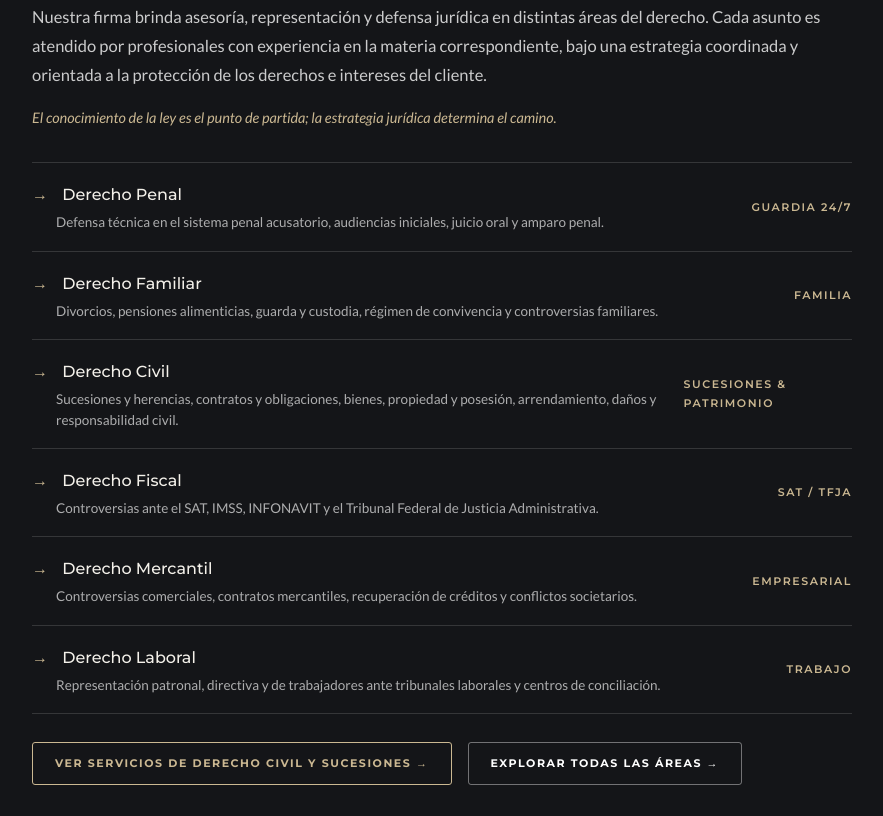
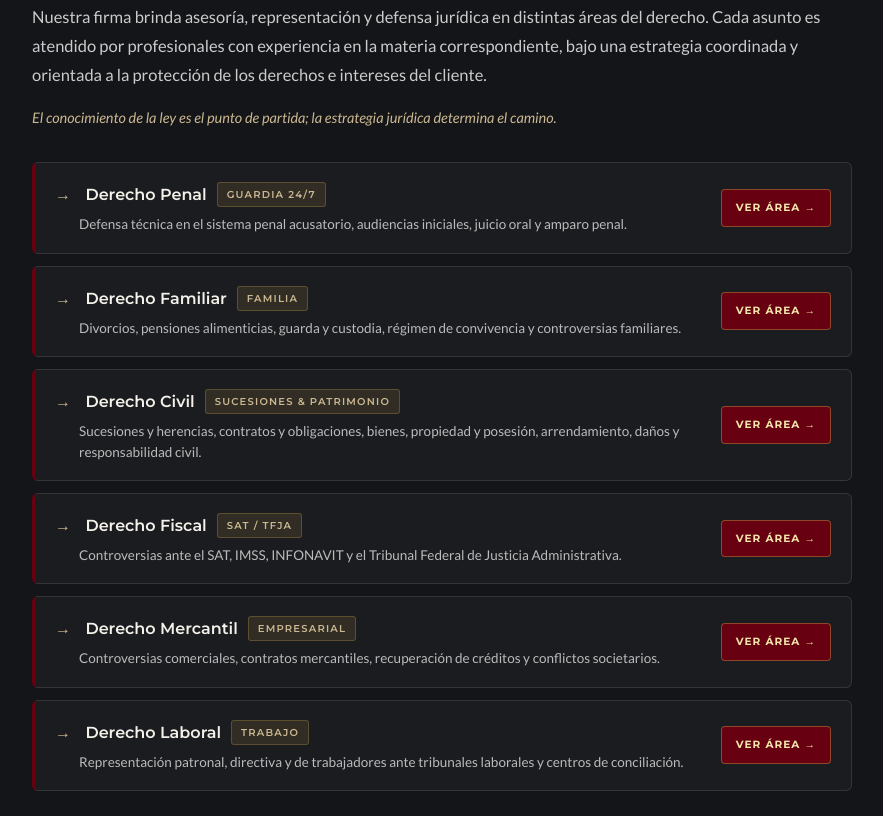
Before and after one commit to Lion-1111/-GirTor-Asociados-, a plain HTML site: page index.html in a window 1280 px wide. Shown: the part 1880-2696 px from the top of the page, without its empty margins (72-955 px from the left). Drawn offline with nearby package versions, Linux system fonts and the light colour scheme.

Commit message:
feat: areas primero en footer, tarjetas interactivas con boton Ver area en areas de practica v61.0

```diff
--- a/css/styles.css
+++ b/css/styles.css
@@ -1580,21 +1580,28 @@ body.menu-open #wa-float,
 
 .obsidian-arrow-list {
   list-style: none;
-  border-top: 1px solid rgba(255, 255, 255, 0.14);
+  display: flex;
+  flex-direction: column;
+  gap: 12px;
 }
 
 .obsidian-arrow-list li a {
   display: flex;
   align-items: center;
   justify-content: space-between;
-  gap: 14px;
-  padding: 18px 0;
-  border-bottom: 1px solid rgba(255, 255, 255, 0.14);
+  gap: 18px;
+  padding: 18px 20px;
+  background: rgba(255, 255, 255, 0.03);
+  border: 1px solid rgba(255, 255, 255, 0.11);
+  border-left: 3px solid var(--crimson);
+  border-radius: 6px;
   font-family: var(--font-heading);
   font-size: 16px;
   font-weight: 500;
   color: #f4f1ea;
-  transition: color 0.2s ease, padding-left 0.2s ease;
+  text-decoration: none;
+  cursor: pointer;
+  transition: background 0.25s ease, border-color 0.25s ease, color 0.2s ease, transform 0.22s ease;
 }
 
 .obsidian-arrow-list li a span.arrow-mark {
@@ -1603,11 +1610,17 @@ body.menu-open #wa-float,
 }
 
 .obsidian-arrow-list li a span.arrow-tag {
-  font-size: 11px;
+  display: inline-block;
+  padding: 3px 9px;
+  border-radius: 3px;
+  background: rgba(201, 168, 76, 0.12);
+  border: 1px solid rgba(201, 168, 76, 0.28);
+  font-size: 10px;
   font-weight: 600;
-  letter-spacing: 0.14em;
+  letter-spacing: 0.12em;
   text-transform: uppercase;
   color: var(--gold-light);
+  white-space: nowrap;
 }
 
 /* ── Animaciones Modernas Limpias (Cero Neón) ── */
@@ -1660,7 +1673,10 @@ body.menu-open #wa-float,
 
 .obsidian-arrow-list li a:hover {
   color: var(--gold-light);
-  padding-left: 8px;
+  background: rgba(255, 255, 255, 0.055);
+  border-color: rgba(201, 168, 76, 0.42);
+  border-left-color: var(--gold-light);
+  transform: translateX(4px);
 }
 
 .obsidian-arrow-list li a span.arrow-mark {
@@ -1675,16 +1691,70 @@ body.menu-open #wa-float,
 .obsidian-area-main {
   display: flex;
   flex-direction: column;
-  gap: 4px;
+  gap: 6px;
+}
+
+.obsidian-area-head {
+  display: flex;
+  align-items: center;
+  flex-wrap: wrap;
+  gap: 8px 10px;
+}
+
+.obsidian-area-name {
+  font-weight: 600;
 }
 
 .obsidian-area-desc {
   font-family: var(--font-body);
   font-size: 13.5px;
   font-weight: 400;
-  color: rgba(255, 255, 255, 0.65);
+  color: rgba(255, 255, 255, 0.7);
   line-height: 1.5;
   padding-left: 24px;
+}
+
+.obsidian-area-cta {
+  display: inline-flex;
+  align-items: center;
+  gap: 6px;
+  padding: 9px 14px;
+  border-radius: 4px;
+  background: #670010;
+  border: 1px solid rgba(201, 168, 76, 0.42);
+  color: #f3e5ab;
+  font-family: var(--font-heading);
+  font-size: 10.5px;
+  font-weight: 700;
+  letter-spacing: 0.1em;
+  text-transform: uppercase;
+  white-space: nowrap;
+  flex-shrink: 0;
+  transition: background 0.2s ease, border-color 0.2s ease, color 0.2s ease, transform 0.2s ease;
+}
+
+.obsidian-arrow-list li a:hover .obsidian-area-cta {
+  background: var(--gold-mid);
+  border-color: var(--gold-light);
+  color: #120c08;
+  transform: translateX(2px);
+}
+
+@media (max-width: 600px) {
+  .obsidian-arrow-list li a {
+    flex-direction: column;
+    align-items: flex-start;
+    gap: 12px;
+    padding: 16px 15px;
+  }
+
+  .obsidian-area-desc {
+    padding-left: 0;
+  }
+
+  .obsidian-area-cta {
+    padding: 8px 13px;
+  }
 }
 
 /* 4 Fases Metodológicas (2x2 en Escritorio, Vertical en Móvil para Lectura Clara) */
--- a/index.html
+++ b/index.html
@@ -27,7 +27,7 @@
   <script src="https://cdnjs.cloudflare.com/ajax/libs/gsap/3.12.5/gsap.min.js" defer></script>
   <script src="https://cdnjs.cloudflare.com/ajax/libs/gsap/3.12.5/ScrollTrigger.min.js" defer></script>
 
-  <link rel="stylesheet" href="css/styles.css?v=59.0" />
+  <link rel="stylesheet" href="css/styles.css?v=61.0" />
 </head>
 <body>
 
@@ -403,55 +403,73 @@
           <li>
             <a href="practica.html#penal">
               <div class="obsidian-area-main">
-                <span><span class="arrow-mark">&rarr;</span> Derecho Penal</span>
+                <div class="obsidian-area-head">
+                  <span class="obsidian-area-name"><span class="arrow-mark">&rarr;</span> Derecho Penal</span>
+                  <span class="arrow-tag">Guardia 24/7</span>
+                </div>
                 <span class="obsidian-area-desc">Defensa técnica en el sistema penal acusatorio, audiencias iniciales, juicio oral y amparo penal.</span>
               </div>
-              <span class="arrow-tag">Guardia 24/7</span>
+              <span class="obsidian-area-cta">Ver área &rarr;</span>
             </a>
           </li>
           <li>
             <a href="practica.html#familiar">
               <div class="obsidian-area-main">
-                <span><span class="arrow-mark">&rarr;</span> Derecho Familiar</span>
+                <div class="obsidian-area-head">
+                  <span class="obsidian-area-name"><span class="arrow-mark">&rarr;</span> Derecho Familiar</span>
+                  <span class="arrow-tag">Familia</span>
+                </div>
                 <span class="obsidian-area-desc">Divorcios, pensiones alimenticias, guarda y custodia, régimen de convivencia y controversias familiares.</span>
               </div>
-              <span class="arrow-tag">Familia</span>
+              <span class="obsidian-area-cta">Ver área &rarr;</span>
             </a>
           </li>
           <li>
             <a href="practica.html#civil">
               <div class="obsidian-area-main">
-                <span><span class="arrow-mark">&rarr;</span> Derecho Civil</span>
+                <div class="obsidian-area-head">
+                  <span class="obsidian-area-name"><span class="arrow-mark">&rarr;</span> Derecho Civil</span>
+                  <span class="arrow-tag">Sucesiones &amp; Patrimonio</span>
+                </div>
                 <span class="obsidian-area-desc">Sucesiones y herencias, contratos y obligaciones, bienes, propiedad y posesión, arrendamiento, daños y responsabilidad civil.</span>
               </div>
-              <span class="arrow-tag">Sucesiones &amp; Patrimonio</span>
+              <span class="obsidian-area-cta">Ver área &rarr;</span>
             </a>
           </li>
           <li>
             <a href="practica.html#fiscal">
               <div class="obsidian-area-main">
-                <span><span class="arrow-mark">&rarr;</span> Derecho Fiscal</span>
+                <div class="obsidian-area-head">
+                  <span class="obsidian-area-name"><span class="arrow-mark">&rarr;</span> Derecho Fiscal</span>
+                  <span class="arrow-tag">SAT / TFJA</span>
+                </div>
                 <span class="obsidian-area-desc">Controversias ante el SAT, IMSS, INFONAVIT y el Tribunal Federal de Justicia Administrativa.</span>
               </div>
-              <span class="arrow-tag">SAT / TFJA</span>
+              <span class="obsidian-area-cta">Ver área &rarr;</span>
             </a>
           </li>
           <li>
             <a href="practica.html#mercantil">
               <div class="obsidian-area-main">
-                <span><span class="arrow-mark">&rarr;</span> Derecho Mercantil</span>
+                <div class="obsidian-area-head">
+                  <span class="obsidian-area-name"><span class="arrow-mark">&rarr;</span> Derecho Mercantil</span>
+                  <span class="arrow-tag">Empresarial</span>
+                </div>
                 <span class="obsidian-area-desc">Controversias comerciales, contratos mercantiles, recuperación de créditos y conflictos societarios.</span>
               </div>
-              <span class="arrow-tag">Empresarial</span>
+              <span class="obsidian-area-cta">Ver área &rarr;</span>
             </a>
           </li>
           <li>
             <a href="practica.html#laboral">
               <div class="obsidian-area-main">
-                <span><span class="arrow-mark">&rarr;</span> Derecho Laboral</span>
+                <div class="obsidian-area-head">
+                  <span class="obsidian-area-name"><span class="arrow-mark">&rarr;</span> Derecho Laboral</span>
+                  <span class="arrow-tag">Trabajo</span>
+                </div>
                 <span class="obsidian-area-desc">Representación patronal, directiva y de trabajadores ante tribunales laborales y centros de conciliación.</span>
               </div>
-              <span class="arrow-tag">Trabajo</span>
+              <span class="obsidian-area-cta">Ver área &rarr;</span>
             </a>
           </li>
         </ul>
@@ -1066,17 +1084,6 @@
         </div>
 
         <div>
-          <div class="footer-col-title">La Firma</div>
-          <ul class="footer-col-links">
-            <li><a href="#quienes-somos">Quiénes somos</a></li>
-            <li><a href="#mision-vision-valores">Misión, visión y valores</a></li>
-            <li><a href="#metodologia">Metodología de intervención</a></li>
-            <li><a href="#socios-fundadores">Socios fundadores</a></li>
-            <li><a href="la-firma.html">Identidad institucional</a></li>
-          </ul>
-        </div>
-
-        <div>
           <div class="footer-col-title">Áreas de práctica</div>
           <ul class="footer-col-links">
             <li><a href="practica.html#penal">Derecho Penal (Guardia 24/7)</a></li>
@@ -1085,6 +1092,17 @@
             <li><a href="practica.html#fiscal">Derecho Fiscal</a></li>
             <li><a href="practica.html#mercantil">Derecho Mercantil</a></li>
             <li><a href="practica.html#laboral">Derecho Laboral</a></li>
+          </ul>
+        </div>
+
+        <div>
+          <div class="footer-col-title">La Firma</div>
+          <ul class="footer-col-links">
+            <li><a href="#quienes-somos">Quiénes somos</a></li>
+            <li><a href="#mision-vision-valores">Misión, visión y valores</a></li>
+            <li><a href="#metodologia">Metodología de intervención</a></li>
+            <li><a href="#socios-fundadores">Socios fundadores</a></li>
+            <li><a href="la-firma.html">Identidad institucional</a></li>
           </ul>
         </div>
 
@@ -1131,6 +1149,6 @@
       </a>
     </div>
   </div>
-  <script src="js/main.js?v=59.0" defer></script>
+  <script src="js/main.js?v=61.0" defer></script>
 </body>
 </html>
```
Also changed, not shown: aviso-de-privacidad.html (+13 -13 lines), contacto.html (+13 -13 lines), la-firma.html (+13 -13 lines), practica.html (+13 -13 lines), terminos-y-condiciones.html (+13 -13 lines).
